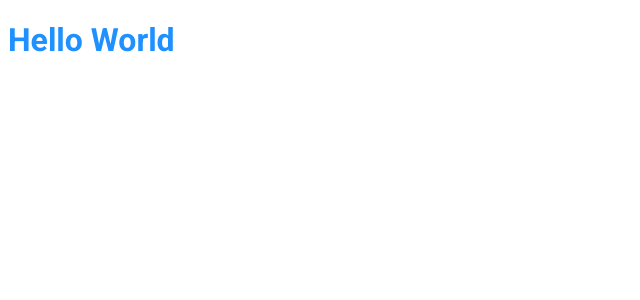
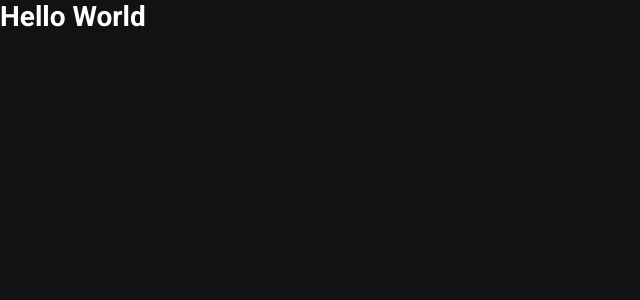
Before and after one commit to devsp-rocketseat/ignews-ignite, a Next.js app: page / in a window 1280 px wide. Shown: the top 300 px of the page, without its empty margins (0-640 px from the left). Built offline with nearby package versions, Linux system fonts and the light colour scheme.

Commit message:
Estilos globais do app

```diff
--- a/src/pages/_app.tsx
+++ b/src/pages/_app.tsx
@@ -1,4 +1,6 @@
 import { AppProps } from 'next/app'
+
+import '../styles/global.scss'
 
 function MyApp({ Component, pageProps }: AppProps) {
   return <Component {...pageProps} />
--- a/src/pages/index.tsx
+++ b/src/pages/index.tsx
@@ -1,6 +1,4 @@
 import Head from 'next/head'
-
-import styles from '../styles/home.module.scss'
 
 export default function Home() {
   return (
@@ -9,7 +7,7 @@
         <title>Início | ig.news</title>
       </Head>
 
-      <h1 className={styles.title}>
+      <h1>
         Hello World
       </h1>
     </>
--- /dev/null
+++ b/src/styles/global.scss
@@ -0,0 +1,50 @@
+* {
+  margin: 0;
+  padding: 0;
+  box-sizing: border-box;
+}
+
+:root {
+  --white: #fff;
+
+  --gray-100: #e1e1e6;
+  --gray-300: #a8a8b3;
+  --gray-900: #121214;
+
+  --cyan-500: #61dafb;
+  --yellow-500: #eba417;
+}
+
+@media (min-width: 1080px) {
+  html {
+    font-size: 93.75%;
+  }
+}
+
+@media (min-width: 720px) {
+  html {
+    font-size: 87.5%;
+  }
+}
+
+body {
+  background: var(--gray-900);
+  color: var(--white);
+}
+
+body,
+input,
+select,
+textarea,
+button {
+  font: 400 1rem "Roboto", sans-serif;
+}
+
+button {
+  cursor: pointer;
+}
+
+a {
+  color: inherit;
+  text-decoration: none;
+}
--- a/src/styles/home.module.scss
+++ /dev/null
@@ -1,4 +0,0 @@
-.title {
-  color: dodgerblue;
-  font-family: 'Roboto', sans-serif;
-}
```
